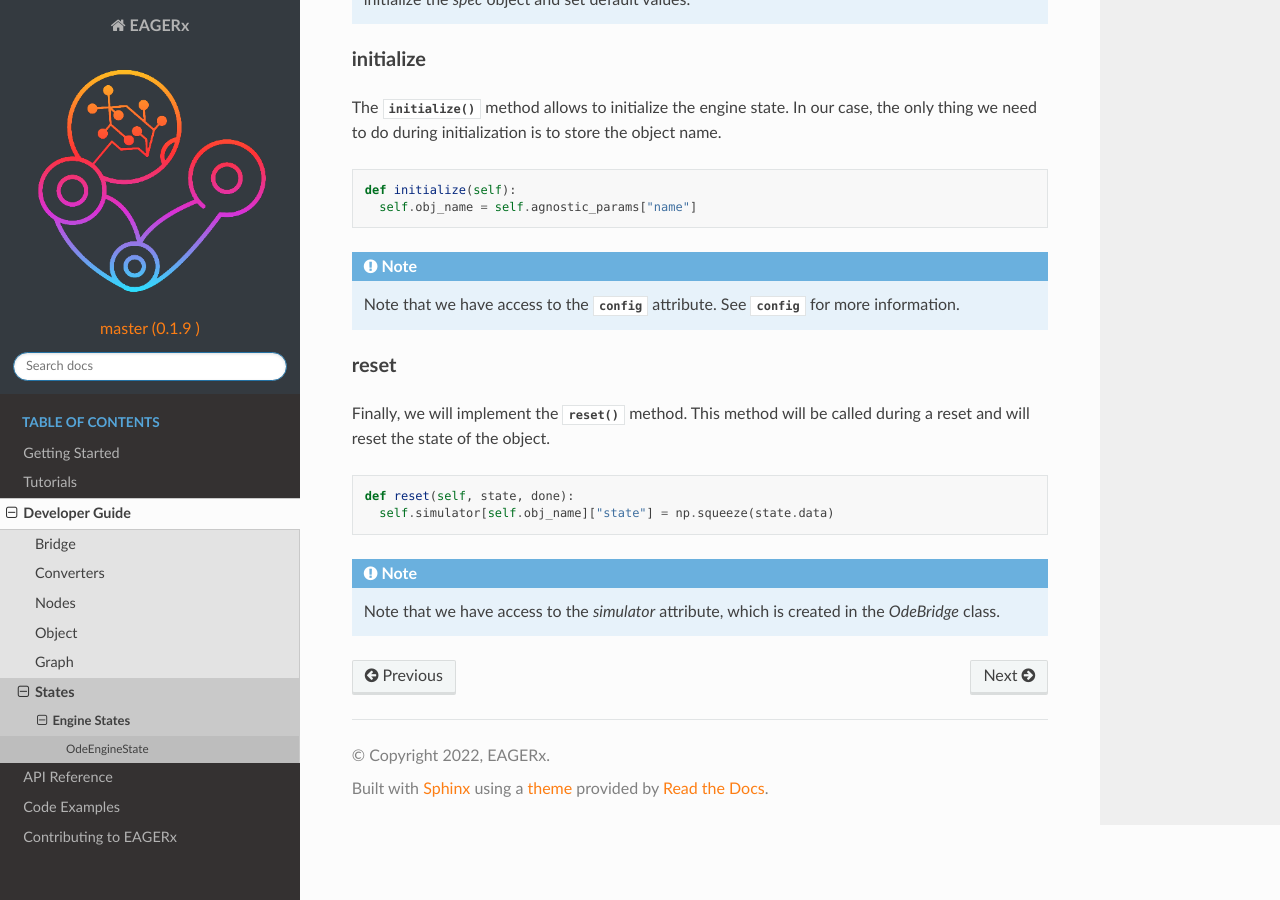
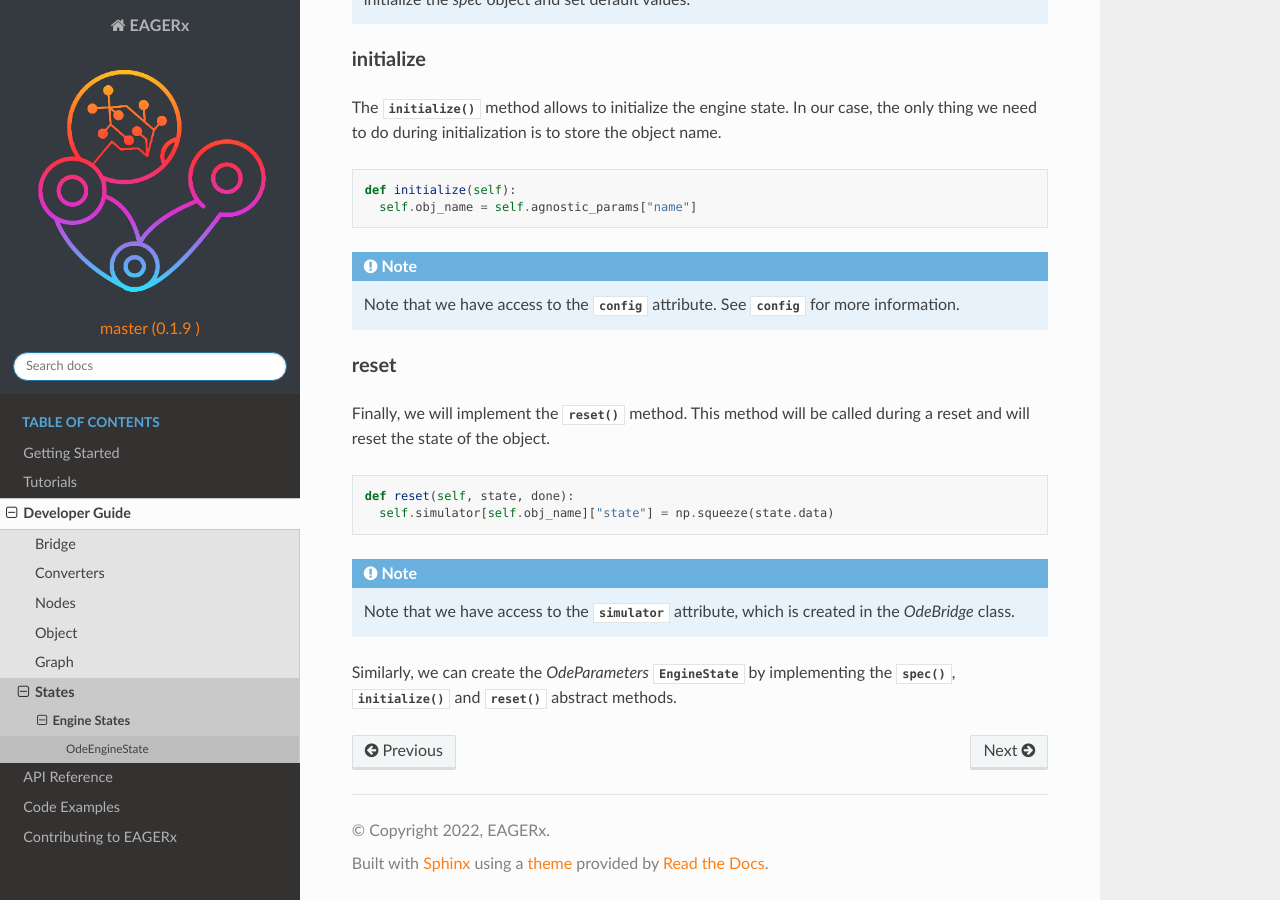
Before and after one commit to eager-dev/eagerx, a Sphinx documentation site: the page built from docs/guide/developer_guide/state/engine_state.rst, in a window 1280 px wide and 900 px high, scrolled down 1160 px. Built offline with Sphinx 7.4.7 and the Read the Docs theme 2.0.0, drawn with Linux system fonts in a browser that asks for light colours; pages that are not in the unit, such as notebooks, are missing from menus.

```diff
--- a/docs/guide/developer_guide/bridge/bridge_node.rst
+++ b/docs/guide/developer_guide/bridge/bridge_node.rst
@@ -117,7 +117,7 @@
 ::
 
   def initialize(self, rtol, atol, hmax, hmin, mxstep):
-        # Initialize any simulator here, that is passed as reference to each simnode
+        # Initialize any simulator here, that is passed as reference to each engine node
         self.odeint_args = dict(rtol=rtol, atol=atol, hmax=hmax, hmin=hmin, mxstep=mxstep)
         self.simulator = dict()
 
--- a/docs/guide/developer_guide/node/engine_node.rst
+++ b/docs/guide/developer_guide/node/engine_node.rst
@@ -90,7 +90,7 @@
     assert (
         self.process == process.BRIDGE
     ), "Simulation node requires a reference to the simulator, hence it must be launched in the Bridge process"
-    self.obj_name = self.agnostic_params["name"]
+    self.obj_name = self.config["name"]
     self.default_action = np.array(default_action)
 
 .. note::
--- a/docs/guide/developer_guide/state/engine_state.rst
+++ b/docs/guide/developer_guide/state/engine_state.rst
@@ -78,4 +78,6 @@
     self.simulator[self.obj_name]["state"] = np.squeeze(state.data)
 
 .. note::
-  Note that we have access to the *simulator* attribute, which is created in the *OdeBridge* class.
+  Note that we have access to the :attr:`~ode_bridge.OdeBridge.simulator` attribute, which is created in the *OdeBridge* class.
+
+Similarly, we can create the *OdeParameters* :mod:`~eagerx.core.entities.EngineState` by implementing the :func:`~eagerx.core.entities.EngineState.spec`, :func:`~eagerx.core.entities.EngineState.initialize` and :func:`~eagerx.core.entities.EngineState.reset` abstract methods.
```
